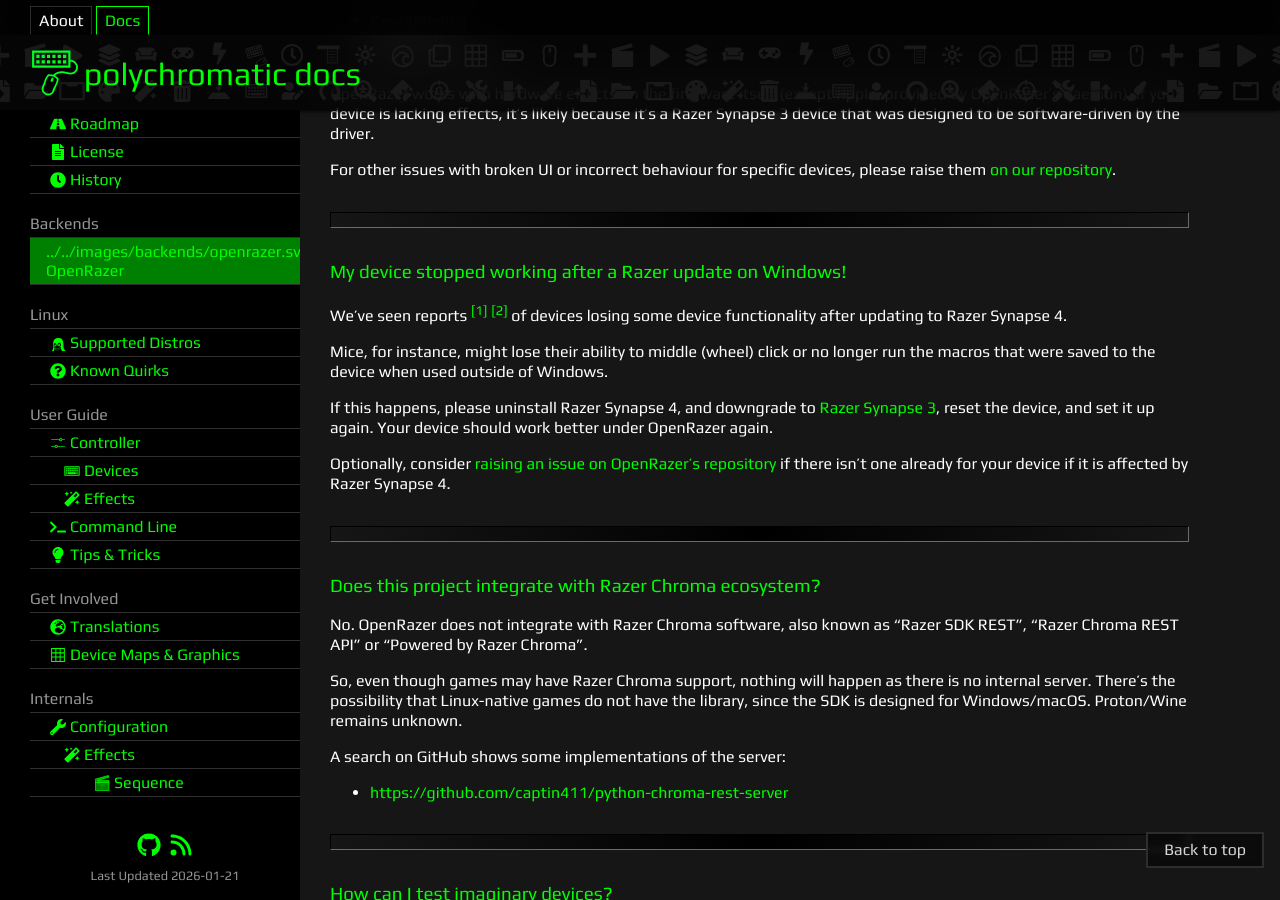
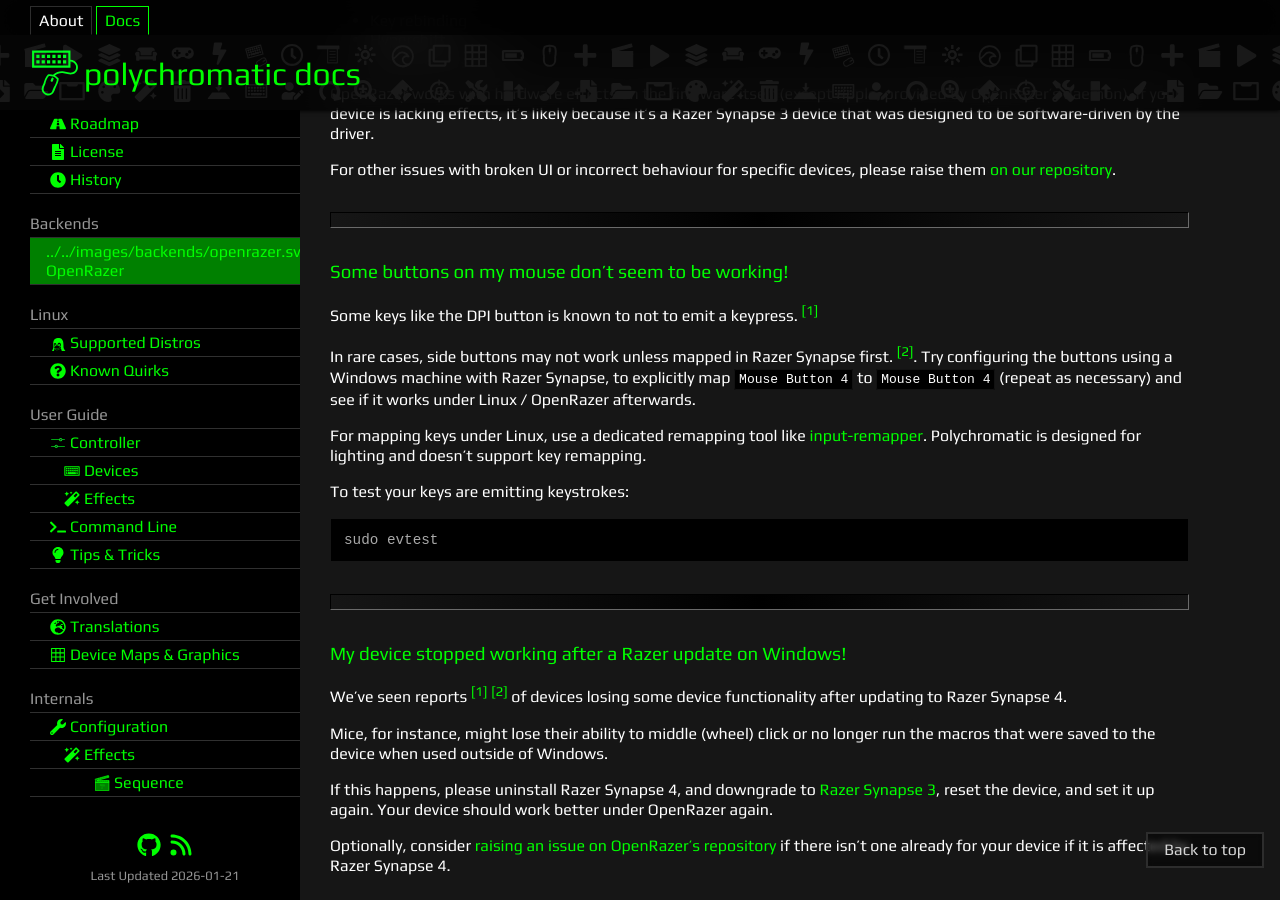
Before and after one commit to polychromatic/polychromatic-docs, a Jekyll site: the page built from pages/openrazer.md, in a window 1280 px wide and 900 px high, scrolled down 3489 px. Built offline with Jekyll 4.4.1, drawn with Linux system fonts in a browser that asks for light colours.

Commit message:
OpenRazer: Add question about unmappable mouse buttons
See also: openrazer/openrazer#2664

```diff
--- a/pages/openrazer.md
+++ b/pages/openrazer.md
@@ -187,6 +187,21 @@ them [on our repository](https://github.com/polychromatic/polychromatic/issues?q
 
 ---
 
+### Some buttons on my mouse don't seem to be working!
+
+Some keys like the DPI button is known to not to emit a keypress. <sup>[[1]](https://github.com/openrazer/openrazer/issues/201)</sup>
+
+In rare cases, side buttons may not work unless mapped in Razer Synapse first. <sup>[[2]](https://github.com/openrazer/openrazer/issues/2664)</sup>. Try configuring the buttons using a Windows machine with Razer Synapse, to explicitly map <kbd>Mouse Button 4</kbd> to <kbd>Mouse Button 4</kbd> (repeat as necessary) and see if it works under Linux / OpenRazer afterwards.
+
+For mapping keys under Linux, use a dedicated remapping tool like [input-remapper](https://github.com/sezanzeb/input-remapper).
+Polychromatic is designed for lighting and doesn't support key remapping.
+
+To test your keys are emitting keystrokes:
+
+    sudo evtest
+
+---
+
 ### My device stopped working after a Razer update on Windows!
 
 We've seen reports
```
